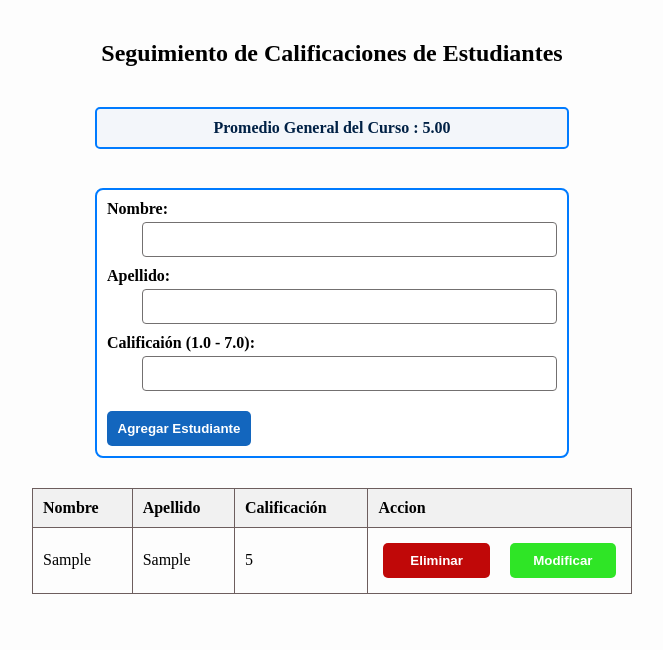
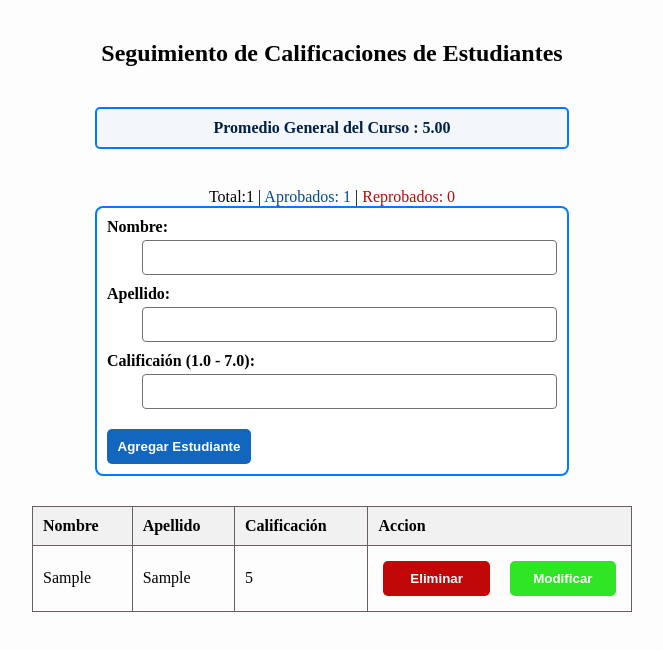
Before and after one commit to cabecera/ev2-registro-notas-estudiantes-basico, a plain HTML site: page index.html in a window 1280 px wide. Both pictures are taken after typing "Sample", "Sample", "5" into the empty fields and a click on the button "Agregar Estudiante". Shown: the whole page, without its empty margins (308-971 px from the left). Drawn offline with Linux system fonts and the light colour scheme.

Commit message:
Se agrega estadistica

```diff
--- a/index.html
+++ b/index.html
@@ -12,6 +12,13 @@
 <body>
 	<h2>Seguimiento de Calificaciones de Estudiantes</h2>
 	<div id="average">Promedio General del Curso : N/A</div>
+	<!-- Estadistica -->
+	<div id="passFailStats">
+		<span id="Count">Total: 0</span> |
+		<span id="passedCount">Aprobados: 0</span> |
+		<span id="failedCount">Reprobados: 0</span>
+	</div>
+
 	<form id="studentForm">
 
 		<div>
--- a/script.js
+++ b/script.js
@@ -7,6 +7,11 @@ const tablaBody = document.querySelector("#studentsTable tbody");
 // Cuando se agrega un estudiante, JS crea una fila y la inserta dentro del tbody, usando appendChild.
 
 const promedioDiv = document.getElementById("average") //Selecicona el div donde se mostrara el prom. grl
+
+
+const passedCountSpan = document.getElementById("passedCount");
+const failedCountSpan = document.getElementById("failedCount");
+const countStudents = document.getElementById("Count");
 
 //Formulario
 document.getElementById("studentForm").addEventListener("submit", function (e) {
@@ -27,6 +32,7 @@ document.getElementById("studentForm").addEventListener("submit", function (e) {
     estudiantes.push(estudiante);
     addStudentToTable(estudiante) //anade visualmente a la tabla.
     calcularPromedio(); //Llama a la funcion que calcula y actualiza el promedio general.
+    calcularEstadisticasAprobacion();
     this.reset() //Limpia campos
 
 });
@@ -66,6 +72,7 @@ function borrarEstudiante(estudiante,row){
             estudiantes.splice(index,1);
             row.remove();
             calcularPromedio();
+            calcularEstadisticasAprobacion();
     }
 }
 
@@ -94,3 +101,26 @@ function calcularPromedio() {
     promedioDiv.textContent = "Promedio General del Curso : " + prom.toFixed(2);
     //Muestra el resultado con 2 decimales usando .toFixed(2).
 }
+
+
+function calcularEstadisticasAprobacion() {
+    let aprobados = 0;
+    let reprobados = 0;
+    let total = 0;
+
+    estudiantes.forEach(estudiante => {
+        if (estudiante.grade >= 4.0) {
+            aprobados++;
+            total ++;
+        } else {
+            reprobados++;
+            total ++;
+        }
+
+    });
+
+    passedCountSpan.textContent = `Aprobados: ${aprobados}`;
+    failedCountSpan.textContent = `Reprobados: ${reprobados}`;
+    countStudents.textContent = `Total:${total}`;
+
+}
--- a/style.css
+++ b/style.css
@@ -133,9 +133,14 @@ th {
     background-color: #f1f1f1;
     font-weight: bold;
 }
+/* estadisticas colores */
+#failedCount{
+    color: #c00808;
+}
 
-
-
+#passedCount{
+    color: #024994;
+}
 
 @media screen and (max-width: 480px) {
     body {
```
